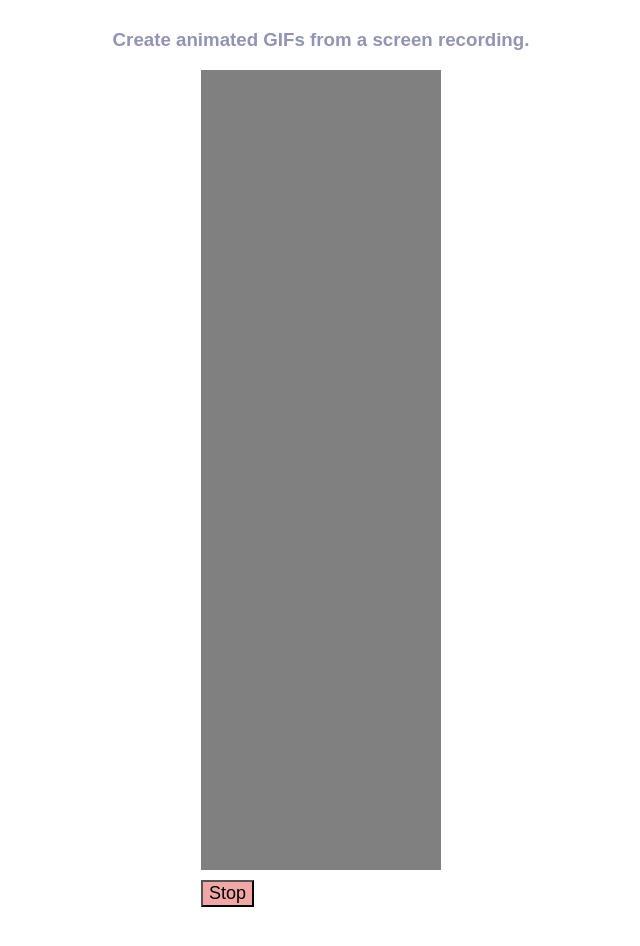
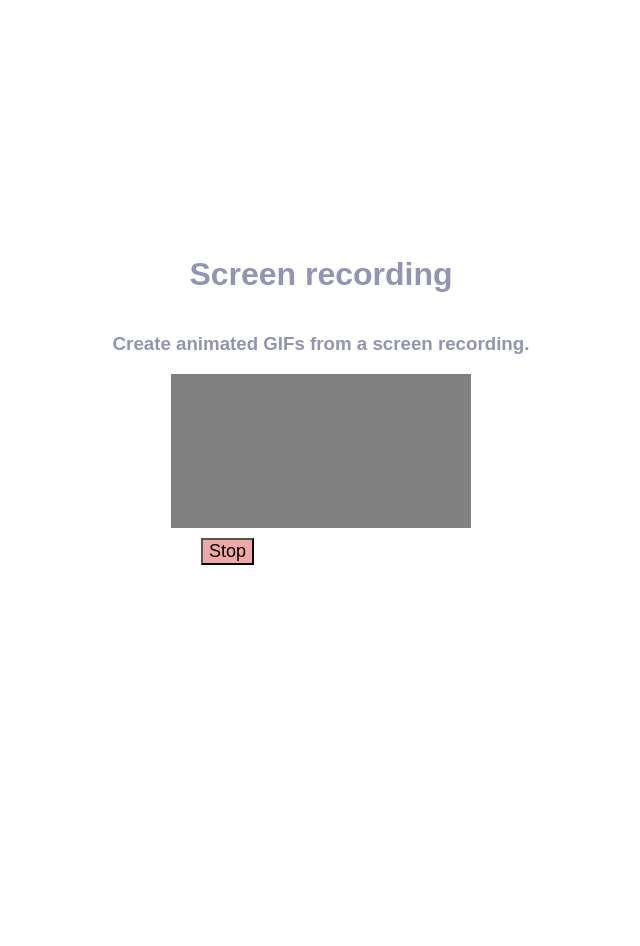
Before and after one commit to shahul85198/Screen-sharing, a React (Create React App) app in the folder screen-share/: page / in a window 1280 px wide. Both pictures are taken after a click on the button "Start Screen Sharing". Shown: the top 946 px of the page, without its empty margins (319-959 px from the left). After the commit the page ends 800 px from the top, so only its background shows below. Built offline with nearby package versions, Linux system fonts and the light colour scheme.

Commit message:
ui added

```diff
--- a/screen-share/src/App.css
+++ b/screen-share/src/App.css
@@ -1,7 +1,7 @@
 div{
  padding: 0;
  margin: 0;
- height: 100vh;
+
 
 }
 
--- a/screen-share/src/screencode/screen.jsx
+++ b/screen-share/src/screencode/screen.jsx
@@ -44,11 +44,10 @@ import React, { useRef, useEffect, useState } from 'react';
   //   };
   // }, []);
 
-  /* */
 
   return (
     <div>
-      {<div style={{ width: '80%', background: 'grey', margin: 'auto', display: showScreen ? 'block' : 'none' }}>
+      {<div style={{  background: 'grey', margin: 'auto', display: showScreen ? 'block' : 'none' }}>
         <video ref={videoRef} autoPlay playsInline muted />
       </div>}
       <div style={{ width: '80%', margin: 'auto', paddingTop: 10 }}>
```
